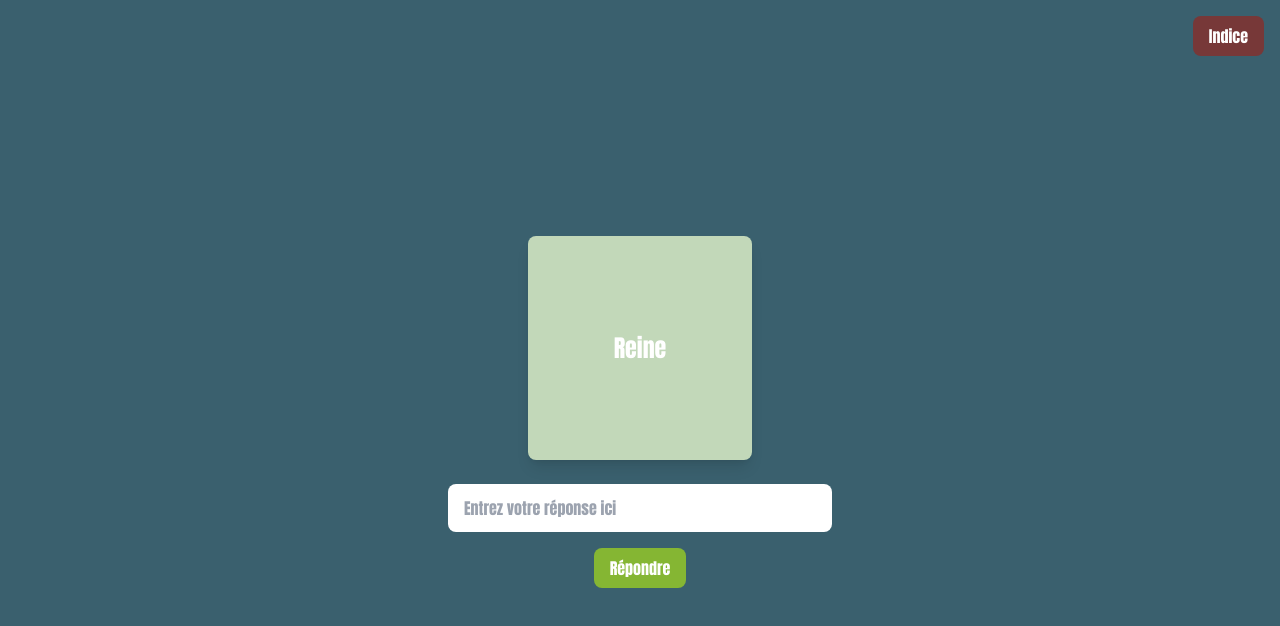
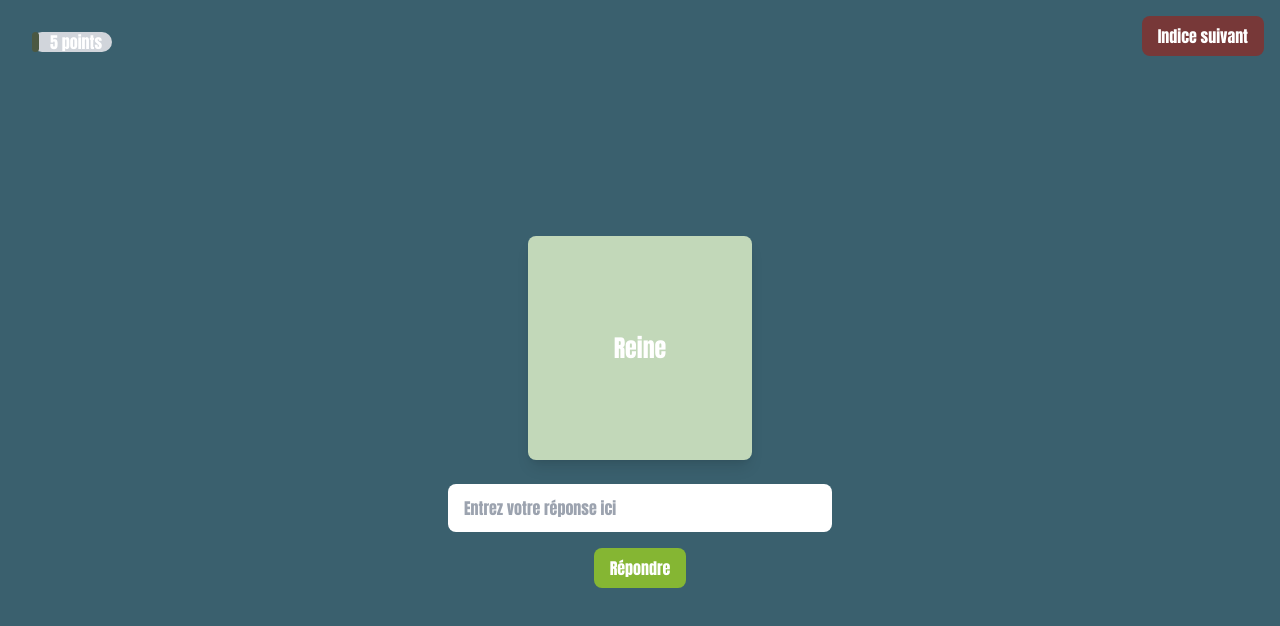
Before and after one commit to SebGarcia-coder/Reliable, a Vue app: page /demo in a window 1280 px wide. Shown: the top 626 px of the page. Built offline with nearby package versions, Linux system fonts and the light colour scheme.

Commit message:
draft/add timer need to reposition

```diff
--- /dev/null
+++ b/src/components/Timer.vue
@@ -0,0 +1,63 @@
+<script setup lang="ts">
+import { ref, computed, onMounted, onUnmounted } from 'vue';
+
+
+const props = defineProps({
+  totalTime: {
+    type: Number,
+    default: 60,
+  },
+  pointsPerClue: {
+    type: Array,
+    default: () => [5, 3, 2, 1],
+  },
+  currentClueIndex: {
+    type: Number,
+    default: 0,
+  },
+});
+
+const emit = defineEmits(['nextClue']);
+
+const remainingTime = ref(props.totalTime);
+const currentPoints = computed(() => props.pointsPerClue[props.currentClueIndex]);
+
+let timerInterval: NodeJS.Timer | null = null;
+
+
+const startTimer = () => {
+  timerInterval = setInterval(() => {
+    if (remainingTime.value > 0) {
+      remainingTime.value--;
+    } else {
+      clearInterval(timerInterval as NodeJS.Timeout);
+    }
+  }, 1000);
+};
+
+
+onUnmounted(() => {
+  if (timerInterval) clearInterval(timerInterval as NodeJS.Timeout);
+});
+
+
+onMounted(startTimer);
+
+</script>
+
+<template>
+  <div>
+    <div class="flex items-center space-x-2">
+      <div class="w-20 h-5 bg-gray-300 rounded-full relative">
+        <div
+          class="h-full bg-custom-dark-green rounded-full"
+          :style="{ width: `${((totalTime - remainingTime) / totalTime) * 100}%` }"
+
+        ></div>
+      </div>
+      <span class="absolute inset-0 flex items-center justify-center text-white ">
+        {{ currentPoints }} points
+      </span>
+    </div>
+  </div>
+</template>
--- a/src/views/Demo.vue
+++ b/src/views/Demo.vue
@@ -1,30 +1,51 @@
 <script setup lang="ts">
-import { ref } from 'vue';
-import ClueBox from '../components/ClueBox.vue';
-import Button from '../components/Button.vue';
-import AnswerInput from '../components/AnswerInput.vue';
+import { ref,  } from 'vue'
+import ClueBox from '../components/ClueBox.vue'
+import Button from '../components/Button.vue'
+import AnswerInput from '../components/AnswerInput.vue'
+import Timer from '../components/Timer.vue'
 
 const clues = ref([
   { text: 'Reine', visible: true },
   { text: 'Main', visible: false },
   { text: 'Atout', visible: false },
   { text: 'Trèfle', visible: false },
-]);
+])
+
+const totalTime = 60
+const pointsPerClue = [5, 3, 2, 1]
+const currentClueIndex = ref(0)
 
 const revealClue = () => {
-  const nextClue = clues.value.find((clue) => !clue.visible);
-  if (nextClue) {
-    nextClue.visible = true;
+  if (currentClueIndex.value < clues.value.length - 1) {
+    clues.value[currentClueIndex.value + 1].visible = true
+    currentClueIndex.value++
   }
-};
+}
+
+const handleTimerEnd = () => {
+  console.log('Time is up! Game over!')
+}
+
 </script>
 
 <template>
-  <div class="flex flex-col items-center justify-center min-h-screen  space-y-6">
+  <div class="flex flex-col items-center justify-center min-h-screen space-y-6">
     <div class="absolute top-4 right-4">
-      <Button color="bg-custom-burgondy" hover="bg-custom-burgondy-hover"  @click="revealClue">Indice</Button>
+      <Button color="bg-custom-burgondy" hover="bg-custom-burgondy-hover" @click="revealClue"
+        >Indice suivant</Button
+      >
     </div>
-    <div class="flex space-x-4">
+    <div>
+      <div class="absolute top-8 left-8">
+        <Timer
+          :totalTime="totalTime"
+          :pointsPerClue="pointsPerClue"
+          :currentClueIndex="currentClueIndex"
+          @timerEnd="handleTimerEnd"
+        />
+      </div>
+      <div class="relative flex space-x-4">
       <ClueBox
         v-for="(clue, index) in clues"
         :key="index"
@@ -32,6 +53,8 @@ const revealClue = () => {
         :visible="clue.visible"
       />
     </div>
+    </div>
+
     <AnswerInput placeholder="Entrez votre réponse ici" />
   </div>
 </template>
--- a/tailwind.config.js
+++ b/tailwind.config.js
@@ -12,7 +12,8 @@ export default {
         "custom-blue": "#3A606E",
         "custom-green-cluebox": "#C2D8B9",
         "custom-burgondy": "#773838",
-        "custom-burgondy-hover": "#b25858"
+        "custom-burgondy-hover": "#b25858",
+        "custom-dark-green": "#4B5842"
 
       },
       fontFamily: {
@@ -27,7 +28,8 @@ export default {
     "bg-custom-blue",
     "bg-custom-green-cluebox",
     "bg-custom-burgondy",
-    "hover:bg-custom-burgondy-hover"
+    "hover:bg-custom-burgondy-hover",
+    "bg-custom-dark-green"
 
   ],
 }
```
